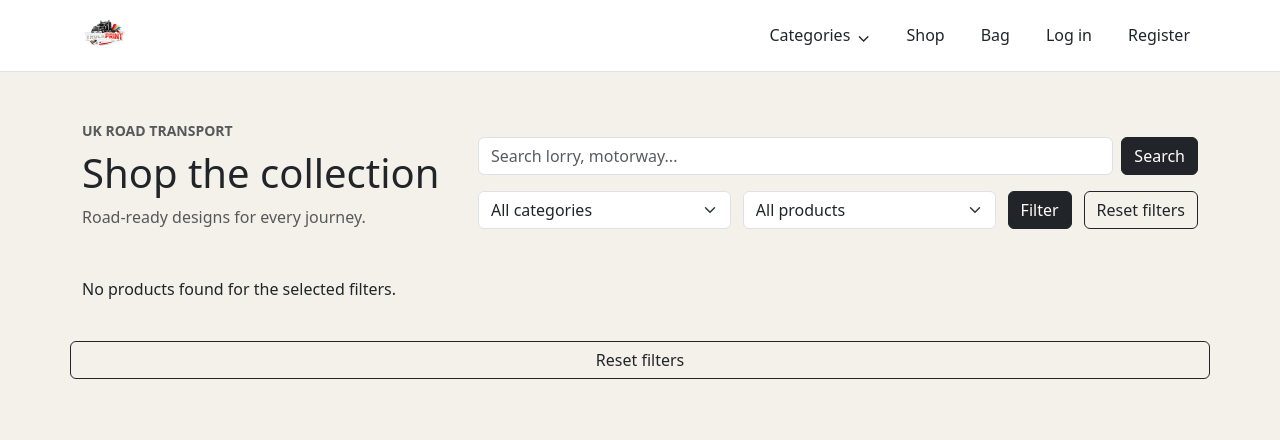
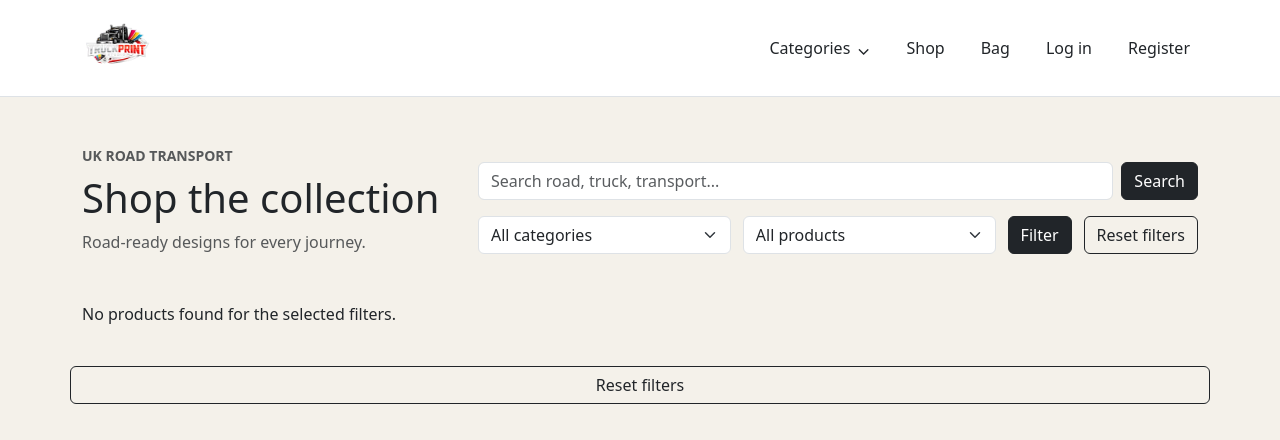
Before and after one commit to 11florin/truck_print_studio, a Django app: page /products/ in a window 1280 px wide. Shown: the top 440 px of the page. Run offline with Django 5.2, Linux system fonts and the light colour scheme; data comes from the database, SQL or seed files in the repository; data that the repository does not hold is empty; parts of the project's set-up code (start-up, migrations or seed data) failed here and were passed over; some libraries are stand-ins or nearby versions.

Commit message:
Update logo

```diff
--- a/shop/templates/shop/base.html
+++ b/shop/templates/shop/base.html
@@ -35,8 +35,8 @@
             <img
               src="{% static 'images/logo.webp' %}"
               alt="Truck Print Studio"
-              width="45"
-              height="45"
+              width="52"
+              height="52"
             />
           </picture>
         </a>
--- a/static/css/style.css
+++ b/static/css/style.css
@@ -57,7 +57,7 @@ body {
   transform: translateX(0);
 }
 .navbar-brand img {
-  height: 45px;
+  height: 62px;
   width: auto;
   object-fit: contain;
 }
@@ -302,6 +302,12 @@ body {
     transition: none;
   }
 }
+@media (min-width: 768px) {
+  .navbar-brand img {
+    height: 70px;
+  }
+}
+
 @media (min-width: 992px) {
   .navbar-nav {
     gap: 1.25rem;
--- a/templates/shop/list.html
+++ b/templates/shop/list.html
@@ -25,7 +25,7 @@
           name="q"
           value="{{ query }}"
           class="form-control"
-          placeholder="Search lorry, motorway..."
+          placeholder="Search road, truck, transport..."
         />
         <button type="submit" class="btn btn-dark ms-2">Search</button>
       </div>
```
